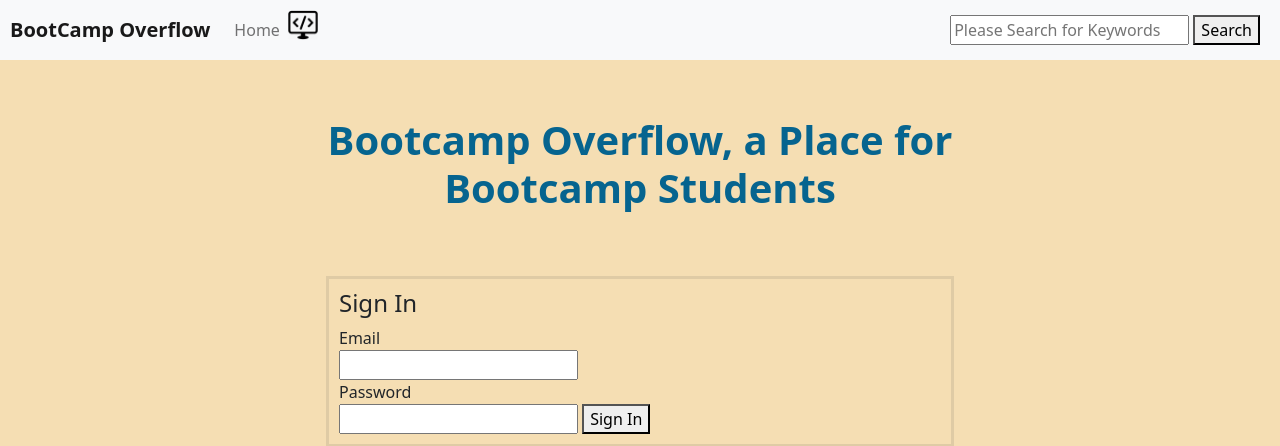
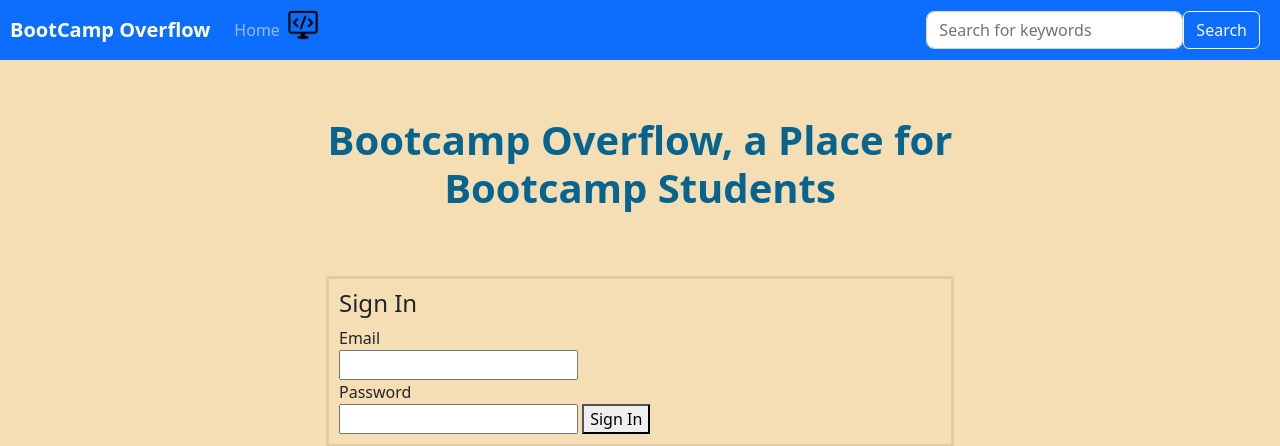
Before and after one commit to TristinNguyen/Bootcamp-Overflow, a Node server app: page / in a window 1280 px wide. Shown: the top 446 px of the page. Run offline with Node 20, Linux system fonts and the light colour scheme; data that the repository does not hold is empty; some libraries are stand-ins or nearby versions.

Commit message:
nav & main view updates

```diff
--- a/public/stylesheets/styles.css
+++ b/public/stylesheets/styles.css
@@ -96,12 +96,11 @@ form label {
 } */
 
 .search {
-  position: absolute;
-  top: 150px;
-  right: 20px;
+  border-radius: 8px;
 }
 
 .searches {
+  display: flex;
   position: absolute;
   right: 20px;
 }
--- a/views/layouts/main.handlebars
+++ b/views/layouts/main.handlebars
@@ -7,7 +7,11 @@
   <title>Bootcamp Overflow</title>
 
   <!-- Latest compiled and minified CSS -->
+  <!-- Bootstrap CSS -->
   <link rel="stylesheet" href="https://cdn.jsdelivr.net/npm/bootstrap@5.2.0-beta1/dist/css/bootstrap.min.css" />
+  <!-- Font Awesome CSS -->
+  <link rel='stylesheet' href='https://cdnjs.cloudflare.com/ajax/libs/font-awesome/4.7.0/css/font-awesome.min.css'>
+  <!-- Custom CSS -->
   <link rel="stylesheet" href="/stylesheets/styles.css" />
 </head>
 
--- a/views/partials/navbar.handlebars
+++ b/views/partials/navbar.handlebars
@@ -1,14 +1,13 @@
-<nav class="navbar navbar-expand-lg sticky-top navbar-light bg-light">
+<nav class="navbar navbar-expand-lg sticky-top navbar-dark bg-primary">
   <a class="navbar-brand" href="#">BootCamp Overflow</a>
 
-  <button class="navbar-toggler" type="button" data-toggle="collapse" data-target="#navbarSupportedContent" aria-controls="navbarSupportedContent" aria-expanded="false" aria-label="Toggle navigation">
-    <span class="navbar-toggler-icon"></span>
-  </button>
 
-    <a class="searches">
-        <input id="search-input" type="text" placeholder="Please Search for Keywords">
-        <button class="search-button" id="search-button">Search</button>
+    <!-- Search form -->
+    <a class="has-search searches">
+        <input id="search" class="form-control mr-sm-2 search" type="text" placeholder="Search for keywords">
+        <button class="btn btn-outline-light" id="search-button">Search</button>
     </a>
+
 
   <div class="collapse navbar-collapse">
     <ul class="navbar-nav mr-auto">
```
Also changed, not shown: assets/images/clipart2022190.png (renamed from public/assets/images/clipart2022190.png).
